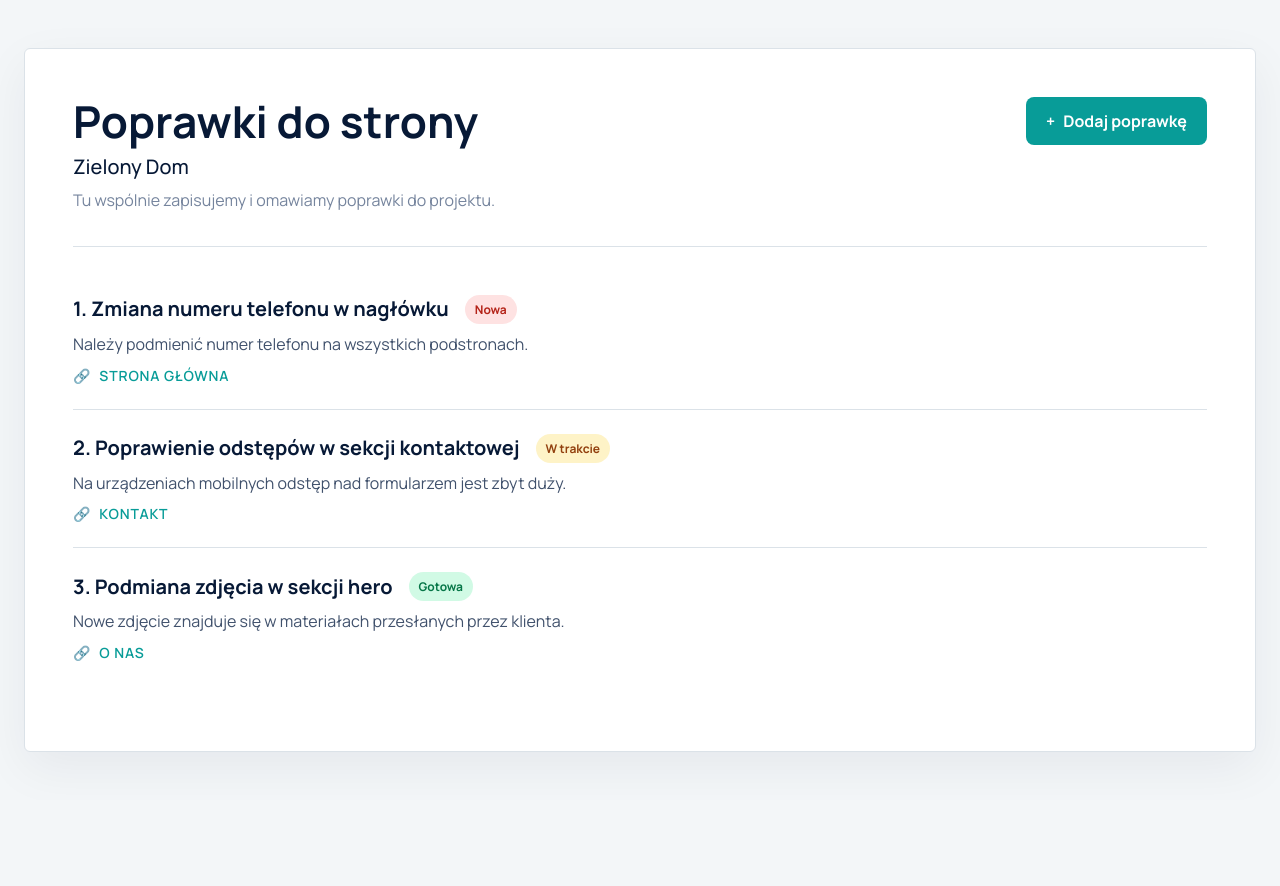
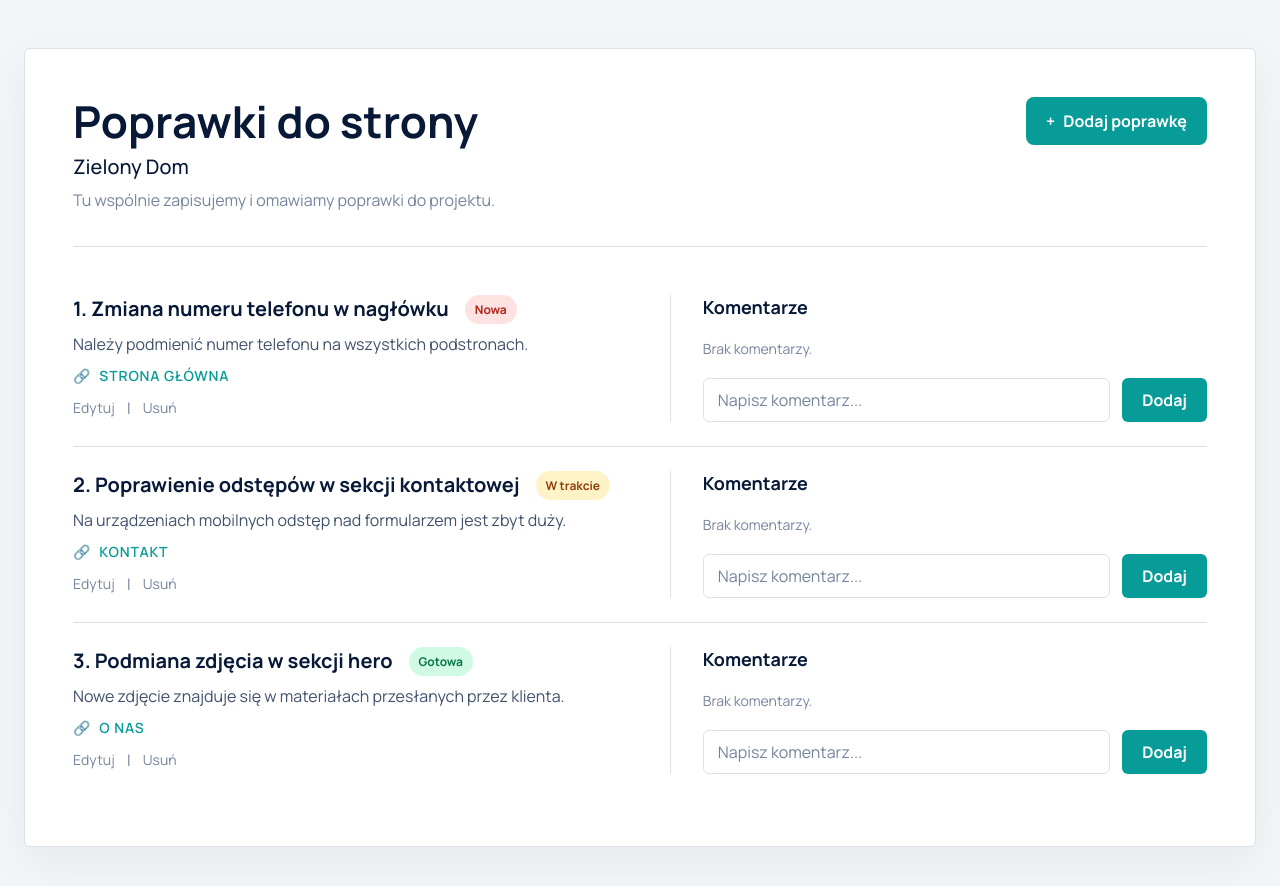
Before and after one commit to natalkakielbicka-coder/corrections-manager, a Vue app: page / in a window 1280 px wide. Shown: the top 886 px of the page. Before the commit the page ends 800 px from the top, so only its background shows below. Built offline with nearby package versions, Linux system fonts and the light colour scheme.

Commit message:
Add comments column to corrections

```diff
--- /dev/null
+++ b/src/components/comments/CorrectionComments.vue
@@ -0,0 +1,100 @@
+<template>
+  <section class="comments">
+    <h3 class="comments__title">Komentarze</h3>
+
+    <p class="comments__empty">Brak komentarzy.</p>
+
+    <form class="comments__form">
+      <label class="sr-only" for="comment"> Napisz komentarz </label>
+
+      <input id="comment" type="text" placeholder="Napisz komentarz..." />
+
+      <button type="submit">Dodaj</button>
+    </form>
+  </section>
+</template>
+
+<style scoped>
+.comments {
+  padding-left: 32px;
+  border-left: 1px solid var(--color-border);
+}
+
+.comments__title {
+  margin: 0;
+  color: var(--color-heading);
+  font-size: 18px;
+}
+
+.comments__empty {
+  margin: 20px 0;
+  color: var(--color-muted);
+  font-size: 14px;
+}
+
+.comments__form {
+  display: flex;
+  gap: 12px;
+  margin-top: 20px;
+}
+
+.comments__form input {
+  width: 100%;
+  min-width: 0;
+  min-height: 44px;
+  padding: 10px 14px;
+  border: 1px solid var(--color-border);
+  border-radius: 6px;
+  color: var(--color-heading);
+  outline: none;
+}
+
+.comments__form input::placeholder {
+  color: var(--color-muted);
+}
+
+.comments__form input:focus {
+  border-color: var(--color-brand);
+  box-shadow: 0 0 0 3px var(--color-brand-light);
+}
+
+.comments__form button {
+  flex-shrink: 0;
+  min-height: 44px;
+  padding: 10px 20px;
+  border: 0;
+  border-radius: 6px;
+  background-color: var(--color-brand);
+  color: #ffffff;
+  font-weight: 700;
+}
+
+.comments__form button:hover {
+  background-color: var(--color-brand-hover);
+}
+
+.sr-only {
+  position: absolute;
+  width: 1px;
+  height: 1px;
+  padding: 0;
+  overflow: hidden;
+  clip: rect(0, 0, 0, 0);
+  white-space: nowrap;
+  border: 0;
+}
+
+@media (max-width: 767px) {
+  .comments {
+    margin-top: 24px;
+    padding-top: 24px;
+    padding-left: 0;
+    border-top: 1px solid var(--color-border);
+    border-left: 0;
+  }
+
+  .comments__form {
+    flex-direction: column;
+  }
+}
+</style>
--- a/src/components/corrections/CorrectionCard.vue
+++ b/src/components/corrections/CorrectionCard.vue
@@ -1,5 +1,6 @@
 <script setup>
 import { correctionStatuses } from '../../constants/correctionStatuses'
+import CorrectionComments from '../comments/CorrectionComments.vue'
 
 const props = defineProps({
   correction: {
@@ -15,6 +16,7 @@ const props = defineProps({
 
 <template>
   <article class="correction-card">
+    <div class="correction-card__content">
       <div class="correction-card__header">
         <h2 class="correction-card__title">
           <span>{{ number }}.</span>
@@ -37,17 +39,34 @@ const props = defineProps({
         <span aria-hidden="true">🔗</span>
         {{ correction.page }}
       </p>
+
+      <div class="correction-card__actions">
+        <button type="button">Edytuj</button>
+
+        <span aria-hidden="true">|</span>
+
+        <button type="button">Usuń</button>
+      </div>
+    </div>
+
+    <CorrectionComments />
   </article>
 </template>
 
 <style scoped>
 .correction-card {
+  display: grid;
+  grid-template-columns: minmax(0, 1fr) minmax(320px, 0.9fr);
   padding-block: 24px;
   border-bottom: 1px solid var(--color-border);
 }
 
 .correction-card:last-child {
   border-bottom: 0;
+}
+
+.correction-card__content {
+  padding-right: 32px;
 }
 
 .correction-card__title {
@@ -132,11 +151,39 @@ const props = defineProps({
   color: #067647;
 }
 
+.correction-card__actions {
+  display: flex;
+  align-items: center;
+  gap: 12px;
+  margin-top: 12px;
+  color: var(--color-muted);
+}
+
+.correction-card__actions button {
+  padding: 0;
+  border: 0;
+  background: none;
+  color: inherit;
+  font-size: 14px;
+}
+
+.correction-card__actions button:hover {
+  color: var(--color-brand);
+}
+
 @media (max-width: 767px) {
   .correction-card__header {
     align-items: flex-start;
     flex-direction: column;
     gap: 10px;
   }
+
+  .correction-card {
+    grid-template-columns: 1fr;
+  }
+
+  .correction-card__content {
+    padding-right: 0;
+  }
 }
 </style>
```
Lines whose indentation alone changed are shown as unchanged.
